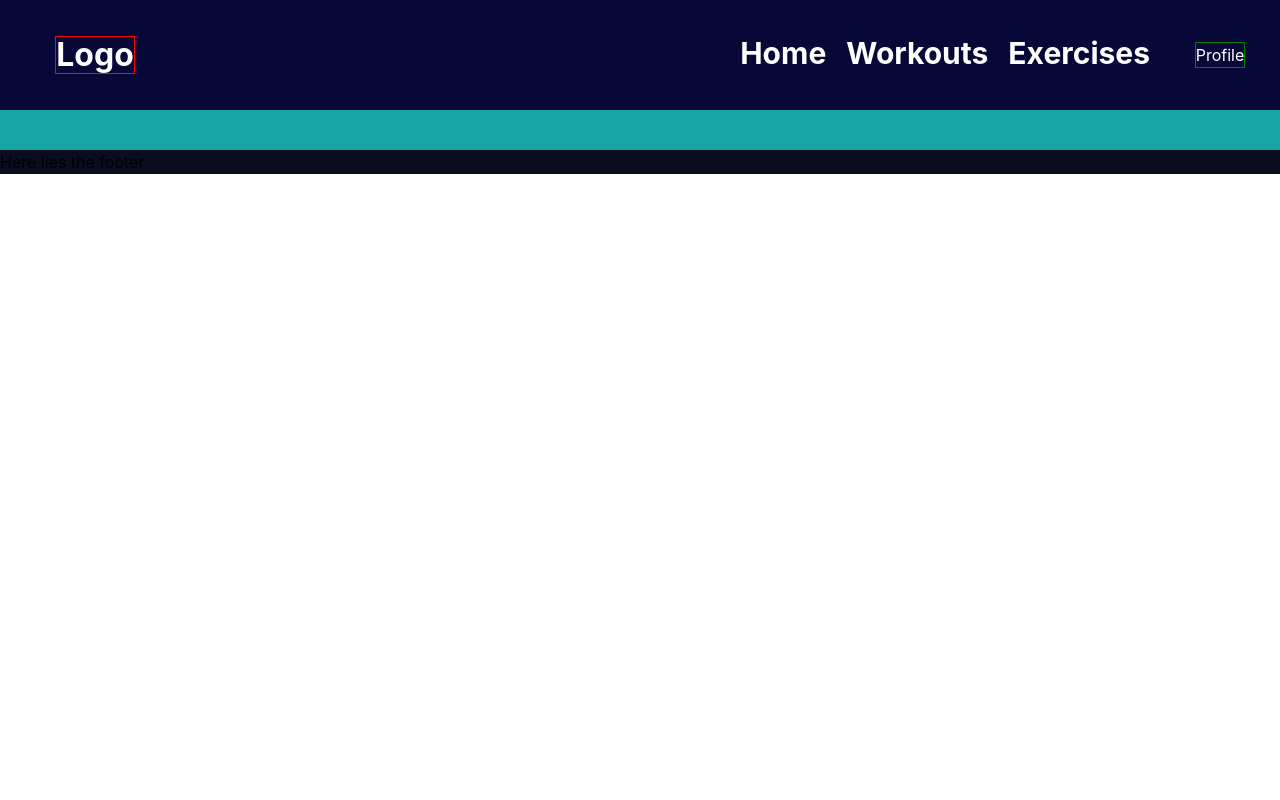
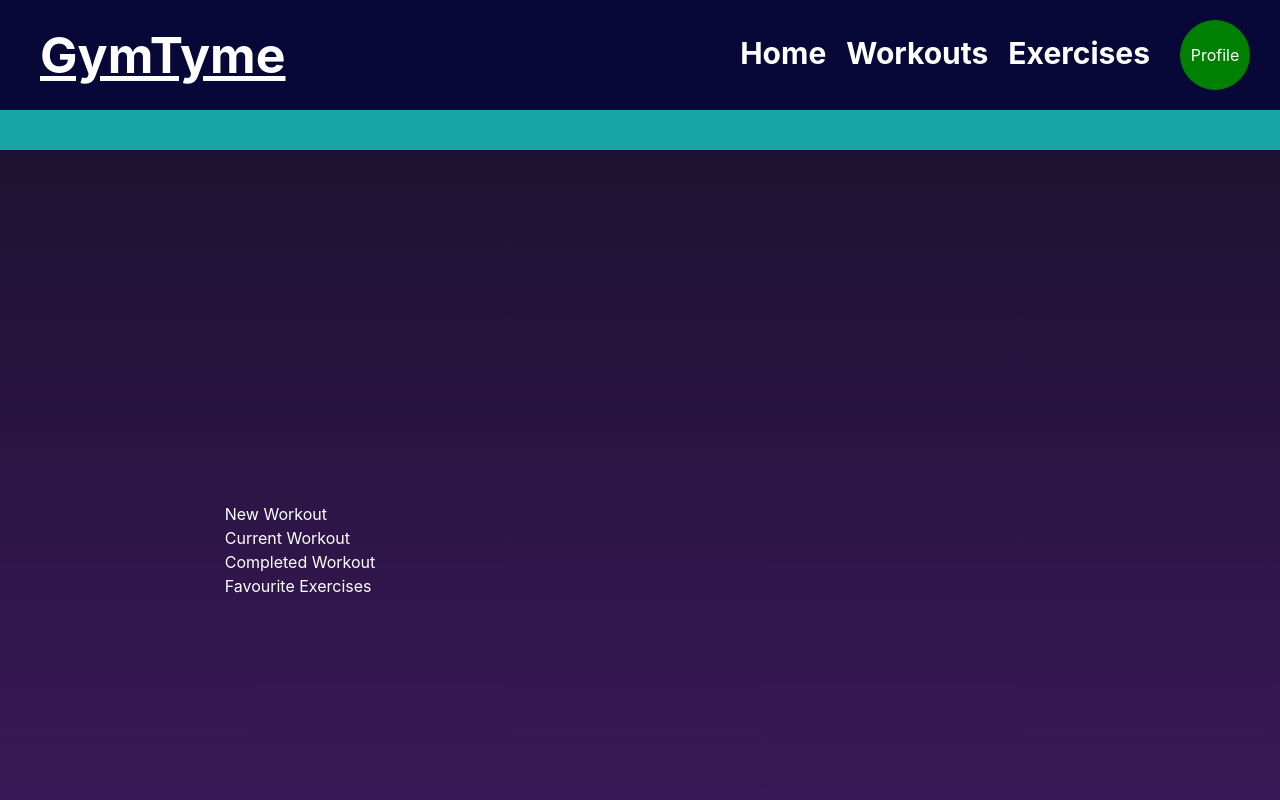
Before and after one commit to Satokii/gymtyme, a React (Vite) app: page /profile in a window 1280 px wide. Shown: the top 800 px of the page. Built offline with nearby package versions, Linux system fonts and the light colour scheme.

Commit message:
created profile component and basic nav list

```diff
--- a/src/App.jsx
+++ b/src/App.jsx
@@ -7,6 +7,7 @@ import './App.css'
 import { useState } from 'react'
 import { Route, Routes } from 'react-router-dom'
 import ExerciseData from './data/exercise'
+import Profile from './components/profile'
 
 function App() {
 
@@ -46,6 +47,12 @@ function App() {
             element={<Exercises exercises={exercises} setExercises={setExercises} newWorkout={newWorkout} setNewWorkout={setNewWorkout} favourites={favourites} setFavourites={setFavourites} />}
           >
           </Route>
+          <Route
+            path='/profile'
+            element={<Profile />}
+          >
+
+          </Route>
         </Routes>
         <Footer />
       </div>
--- a/src/components/header/index.jsx
+++ b/src/components/header/index.jsx
@@ -1,13 +1,14 @@
 import '../../styles/header.css'
-import { NavLink } from 'react-router-dom'
+import { NavLink, useNavigate } from 'react-router-dom'
 
 function Header() {
 
+    const navigate = useNavigate()
     const toggleClassName = ({ isActive }) => (isActive ? "active_link" : "inactive-link");
 
     return (
         <header className="header grid">
-            <h1 className='header-logo'>Logo</h1>
+            <h1 className='header-logo'>GymTyme</h1>
             <nav className='header-nav grid'>
                 <div className='header-nav-list grid'>
                     <NavLink
@@ -30,7 +31,7 @@ function Header() {
                     </NavLink>
                 </div>
             </nav>
-            <div className='header-profile'>Profile</div>
+            <div className='header-profile grid' onClick={() => navigate('/profile')}>Profile</div>
         </header>
     )
 }
--- /dev/null
+++ b/src/components/profile/index.jsx
@@ -0,0 +1,57 @@
+import { useState } from 'react'
+import '../../styles/profile/profile.css'
+
+function Profile() {
+
+    const INITIAL_NAV_STATE = [
+        {
+            title:'New Workout',
+            active: false,
+            className: 'inactive'
+        },
+        {
+            title: 'Current Workout',
+            active: false,
+            className: 'inactive'
+        },
+        {
+            title: 'Completed Workout',
+            active: false,
+            className: 'inactive'
+        },
+        {
+            title: 'Favourite Exercises',
+            active: false,
+            className: 'inactive'
+        }
+    ]
+
+    const [selectedNav, setSelectedNav] = useState(INITIAL_NAV_STATE)
+
+    function toggleSelectedNav(navItem) {
+        const updatedNav = selectedNav.map((nav) => {
+            if (nav.title === navItem.target.innerText) {
+                return {...nav, className: 'active'}
+            }
+            else {
+                return {...nav, className: 'inactive'}
+            }
+        })
+        setSelectedNav(updatedNav)
+    }
+
+
+    return (
+        <section className="profile--container grid">
+            {/* <h2>Profile</h2> */}
+            <nav className='profile--nav grid'>
+                {selectedNav.map((nav, index) =>
+                    <div key={`${nav.title}-${index}`} className={nav.className} onClick={(e) => toggleSelectedNav(e)}>{nav.title}</div>
+                )}
+            </nav>
+            <div></div>
+        </section>
+    )
+}
+
+export default Profile
--- a/src/components/workouts/components/NewWorkout.jsx
+++ b/src/components/workouts/components/NewWorkout.jsx
@@ -73,11 +73,6 @@ function NewWorkout({ newWorkout, setNewWorkout, currentWorkout, setCurrentWorko
         setShowAddBtn(true)
         setShowForm(false)
     }
-
-    // function removeExercise(exercise) {
-    //     const updatedWorkout = newWorkout.filter((exerciseToRemove) => exerciseToRemove !== exercise)
-    //     setNewWorkout([...updatedWorkout])
-    // }
 
     // ALERT MESSAGE
     function showAlert() {
--- a/src/components/workouts/index.jsx
+++ b/src/components/workouts/index.jsx
@@ -31,7 +31,7 @@ function Workouts({ newWorkout, setNewWorkout, currentWorkout, setCurrentWorkout
             <div className='button-options grid'>
                 <button className='create-new-workout-btn' onClick={() => toggleNew()}>Create a New Workout</button>
                 <button className='view-current-workout-btn' onClick={() => toggleCurrent()}>View Current Workout</button>
-                <button className='view-all-workouts-btn' onClick={() => toggleAll()}>View All Workouts</button>
+                <button className='view-all-workouts-btn' onClick={() => toggleAll()}>View Completed Workouts</button>
             </div>
             <div className='workouts-sections grid'>
                 {toggleShow === 'new' && <NewWorkout newWorkout={newWorkout} setNewWorkout={setNewWorkout} currentWorkout={currentWorkout} setCurrentWorkout={setCurrentWorkout} showWorkout={showWorkout} setShowWorkout={setShowWorkout} />}
--- a/src/styles/header.css
+++ b/src/styles/header.css
@@ -1,5 +1,5 @@
 .header {
-    grid-template-columns: 150px 1fr 80px;
+    grid-template-columns: auto 1fr 80px;
     gap: 30px;
     padding: 10px 20px;
     align-items: center;
@@ -9,8 +9,10 @@
 }
 
 .header-logo {
-    border: solid 1px red;
     place-self: center;
+    padding-left: 20px;
+    font-size: 50px;
+    text-decoration: underline;
 }
 
 .header-nav {
@@ -25,8 +27,17 @@
 }
 
 .header-profile {
+    height: 70px;
+    width: 70px;
     border: solid 1px green;
-    place-self: center;
+    background-color: green;
+    border-radius: 9999px;
+    place-content: center;
+}
+
+.header-profile:hover {
+  cursor: pointer;
+  background-color: red;
 }
 
 /* NAV LINKS */
@@ -48,6 +59,6 @@
     cursor: default;
     color: white;
     text-shadow: 1px 1px 1px black;
-    border-bottom: 2px solid white;
+    border-bottom: 4px solid white;
     transition: border-bottom .5s ease-in-out;
 }
--- /dev/null
+++ b/src/styles/profile/profile.css
@@ -0,0 +1,22 @@
+.profile--container {
+    grid-template-columns: 200px 1fr;
+    min-height: 100vh;
+    padding: 50px 200px;
+    justify-items: center;
+    background: linear-gradient(#1d1231, #411960);
+    color: white;
+}
+
+/* .profile-container h2 {
+    font-size: 60px;
+} */
+
+/* PROFILE NAV BAR */
+.profile--nav {
+    grid-template-rows: repeat(4, auto);
+    align-content: center;
+}
+
+.active {
+    color: red;
+}
```
Lines whose indentation alone changed are shown as unchanged.
